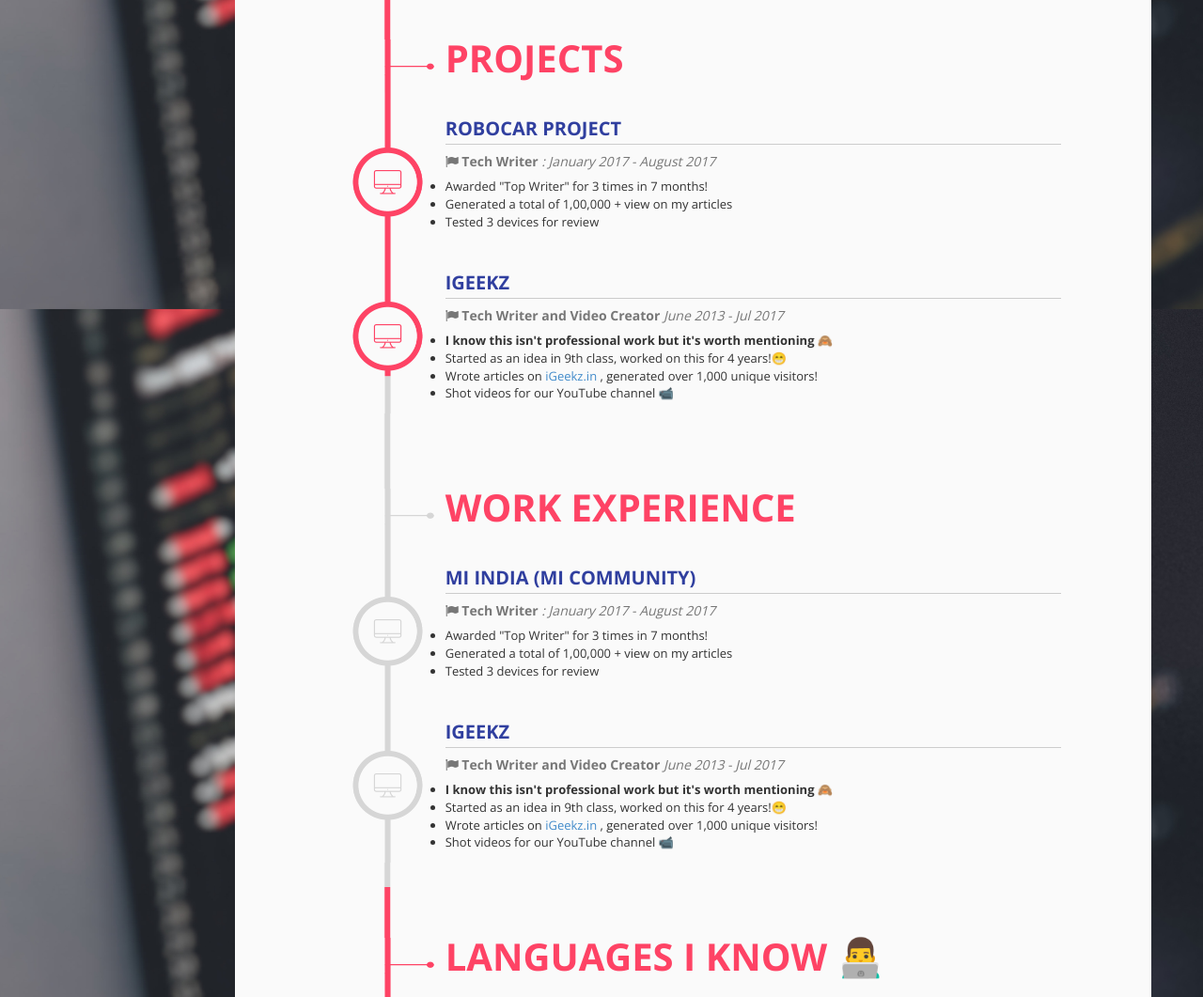
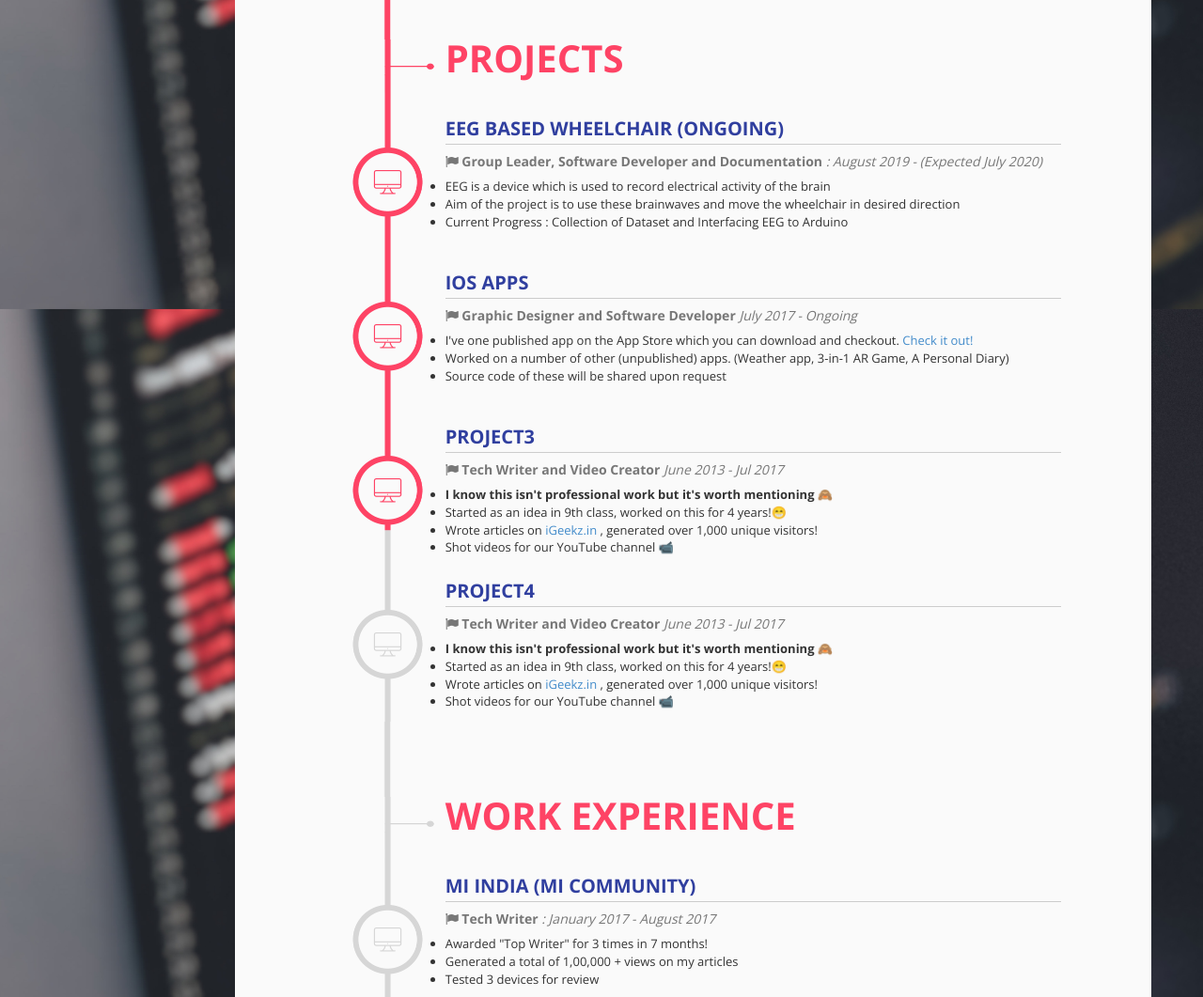
Before and after one commit to sanujbhatia/sanujbhatia.github.io, a plain HTML site: page index.html in a window 1280 px wide. Shown: the part 1380-2441 px from the top of the page at 94% size. Drawn offline with nearby package versions, Linux system fonts and the light colour scheme.

Commit message:
updated project1

```diff
--- a/index.html
+++ b/index.html
@@ -467,21 +467,26 @@
               <div class="col-md-1 bg1 timeline-space full-height hidden-sm hidden-xs"></div>
               <div class="col-md-2 timeline-progress hidden-sm hidden-xs full-height timeline-work "></div>
               <!-- /Margin Collums -->
+
+
+
+
+
              <!-- Item Content -->
               <div class="col-md-8 content-wrap bg1">
                 <div class="line-content line-content-education">
                   <!-- Work Place -->
-                  <h3 class="section-item-title-1">RoboCar Project</h3>
+                  <h3 class="section-item-title-1">EEG based Wheelchair <strong> (ONGOING) </strong></h3>
                   <!-- /work place -->
                   <!-- Graduation time -->
-                  <h4 class="job"><i class="fa fa-flag"></i> Tech Writer <span class="job-date"> : January 2017 - August 2017 </span></h4>
+                  <h4 class="job"><i class="fa fa-flag"></i> Group Leader, Software Developer and Documentation  <span class="job-date"> : August 2019 - (Expected July 2020) </span></h4>
                   <!-- /Graduation time -->
                   <!-- content -->
                   <div class="job-description">
                     <ul>
-                      <li>Awarded "Top Writer" for 3 times in 7 months!</li>
-                      <li>Generated a total of 1,00,000 + view on my articles</li>
-                      <li>Tested 3 devices for review</li>
+                      <li>EEG is a device which is used to record electrical activity of the brain </li>
+                      <li>Aim of the project is to use these brainwaves and move the wheelchair in desired direction</li>
+                      <li>Current Progress : Collection of Dataset and Interfacing EEG to Arduino</li>
                     </ul>
                   </div>
                   <!-- /Content -->
@@ -494,6 +499,13 @@
             </div>
             <!-- /SECTION ITEM -->
 
+
+
+
+
+
+
+
             <!-- SECTION ITEM -->
             <div class="line row">
               <!-- Margin Collums (necessary for the timeline effect) -->
@@ -504,7 +516,87 @@
               <div class="col-md-8 content-wrap bg1">
                 <div class="line-content line-content-education">
                   <!-- Work Place -->
-                  <h3 class="section-item-title-1">iGeekz</h3>
+                  <h3 class="section-item-title-1">iOS Apps</h3>
+                  <!-- /work place -->
+                  <!-- Graduation time -->
+                  <h4 class="job"><i class="fa fa-flag"></i> Graphic Designer and Software Developer <span class="job-date">July 2017 - Ongoing</span></h4>
+                  <!-- /Graduation time -->
+                  <!-- content -->
+                  <div class="job-description">
+                    <ul>
+                      <li> I've one published app on the App Store which you can download and checkout. <a href="https://apps.apple.com/in/app/timetable-the-classroom-buddy/id1419462790?ign-mpt=uo%3D4"> Check it out! </a> </li>
+                      <li> Worked on a number of other (unpublished) apps. (Weather app, 3-in-1 AR Game, A Personal Diary) </li>
+                      <li>Source code of these will be shared upon request</li>
+                    </ul>
+                  </div>
+                  <!-- /Content -->
+                </div>
+              </div>
+              <!-- /Item Content -->
+              <!-- Margin Collum-->
+              <div class="col-md-1 bg1 timeline-space full-height hidden-sm hidden-xs"></div>
+              <!-- /Margin Collum-->
+            </div>
+            <!-- /SECTION ITEM -->
+
+
+
+
+
+
+
+             <!-- SECTION ITEM -->
+              <div class="line row">
+                <!-- Margin Collums (necessary for the timeline effect) -->
+                <div class="col-md-1 bg1 timeline-space full-height hidden-sm hidden-xs"></div>
+                <div class="col-md-2 timeline-progress hidden-sm hidden-xs full-height timeline-work "></div>
+                <!-- /Margin Collums -->
+                <!-- Item Content -->
+                <div class="col-md-8 content-wrap bg1">
+                  <div class="line-content line-content-education">
+                    <!-- Work Place -->
+                    <h3 class="section-item-title-1">Project3</h3>
+                    <!-- /work place -->
+                    <!-- Graduation time -->
+                    <h4 class="job"><i class="fa fa-flag"></i> Tech Writer and Video Creator <span class="job-date">June 2013 - Jul 2017</span></h4>
+                    <!-- /Graduation time -->
+                    <!-- content -->
+                    <div class="job-description">
+                      <ul>
+                        <li><strong>I know this isn't professional work but it's worth mentioning 🙈</strong></li>
+                        <li> Started as an idea in 9th class, worked on this for 4 years!😁</li>
+                        <li>Wrote articles on <a href="http://www.iGeekz.in"> iGeekz.in </a>, generated over 1,000 unique visitors! </li>
+                        <li>Shot videos for our YouTube channel 📹</li>
+                      </ul>
+                    </div>
+                    <!-- /Content -->
+                  </div>
+                </div>
+                <!-- /Item Content -->
+                <!-- Margin Collum-->
+                <div class="col-md-1 bg1 timeline-space full-height hidden-sm hidden-xs"></div>
+                <!-- /Margin Collum-->
+              </div>
+              <!-- /SECTION ITEM -->
+
+
+
+
+
+
+
+
+              <!-- SECTION ITEM -->
+                <div class="line row">
+                  <!-- Margin Collums (necessary for the timeline effect) -->
+                  <div class="col-md-1 bg1 timeline-space full-height hidden-sm hidden-xs"></div>
+                  <div class="col-md-2 timeline-progress hidden-sm hidden-xs full-height timeline-work "></div>
+                  <!-- /Margin Collums -->
+                  <!-- Item Content -->
+                  <div class="col-md-8 content-wrap bg1">
+                    <div class="line-content line-content-education">
+                      <!-- Work Place -->
+                      <h3 class="section-item-title-1">Project4</h3>
                       <!-- /work place -->
                       <!-- Graduation time -->
                       <h4 class="job"><i class="fa fa-flag"></i> Tech Writer and Video Creator <span class="job-date">June 2013 - Jul 2017</span></h4>
@@ -603,7 +695,7 @@
                   <div class="job-description">
                     <ul>
                       <li>Awarded "Top Writer" for 3 times in 7 months!</li>
-                      <li>Generated a total of 1,00,000 + view on my articles</li>
+                      <li>Generated a total of 1,00,000 + views on my articles</li>
                       <li>Tested 3 devices for review</li>
                     </ul>
                   </div>
```
Lines whose indentation alone changed are shown as unchanged.
